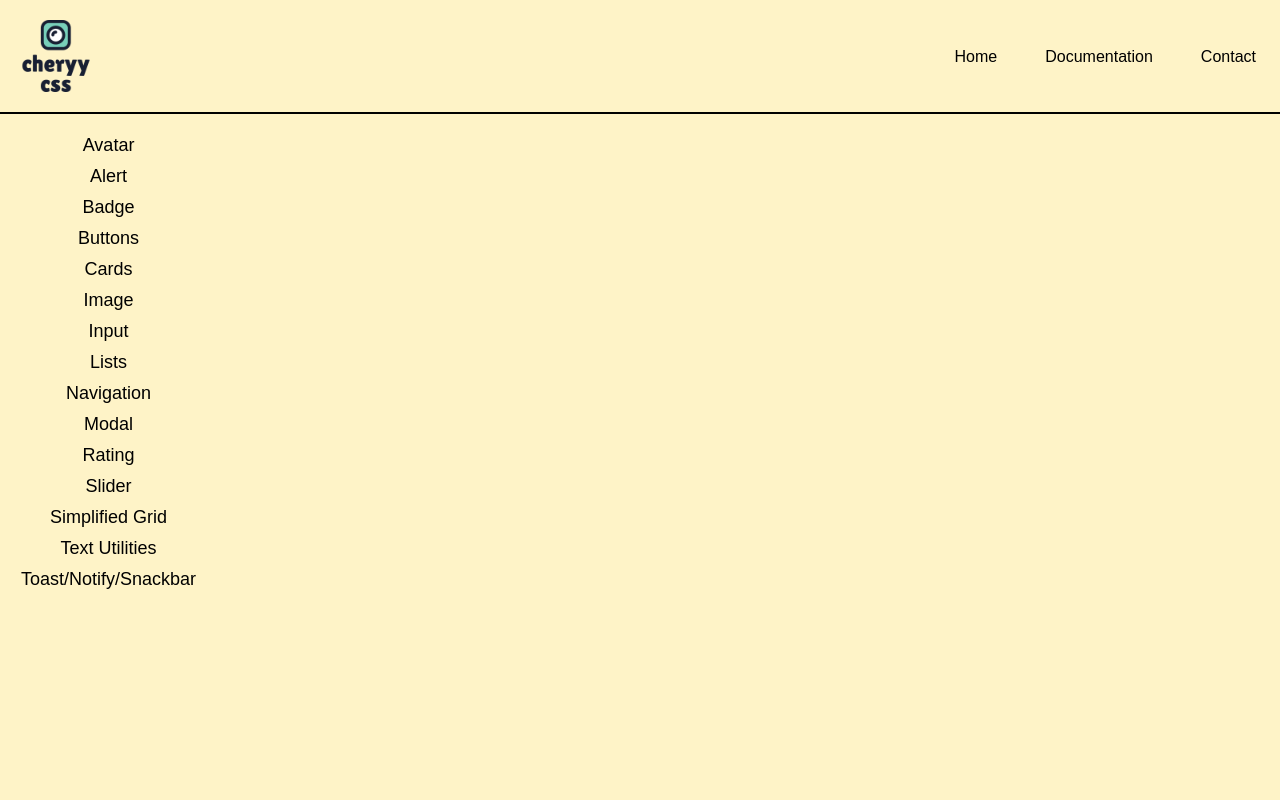
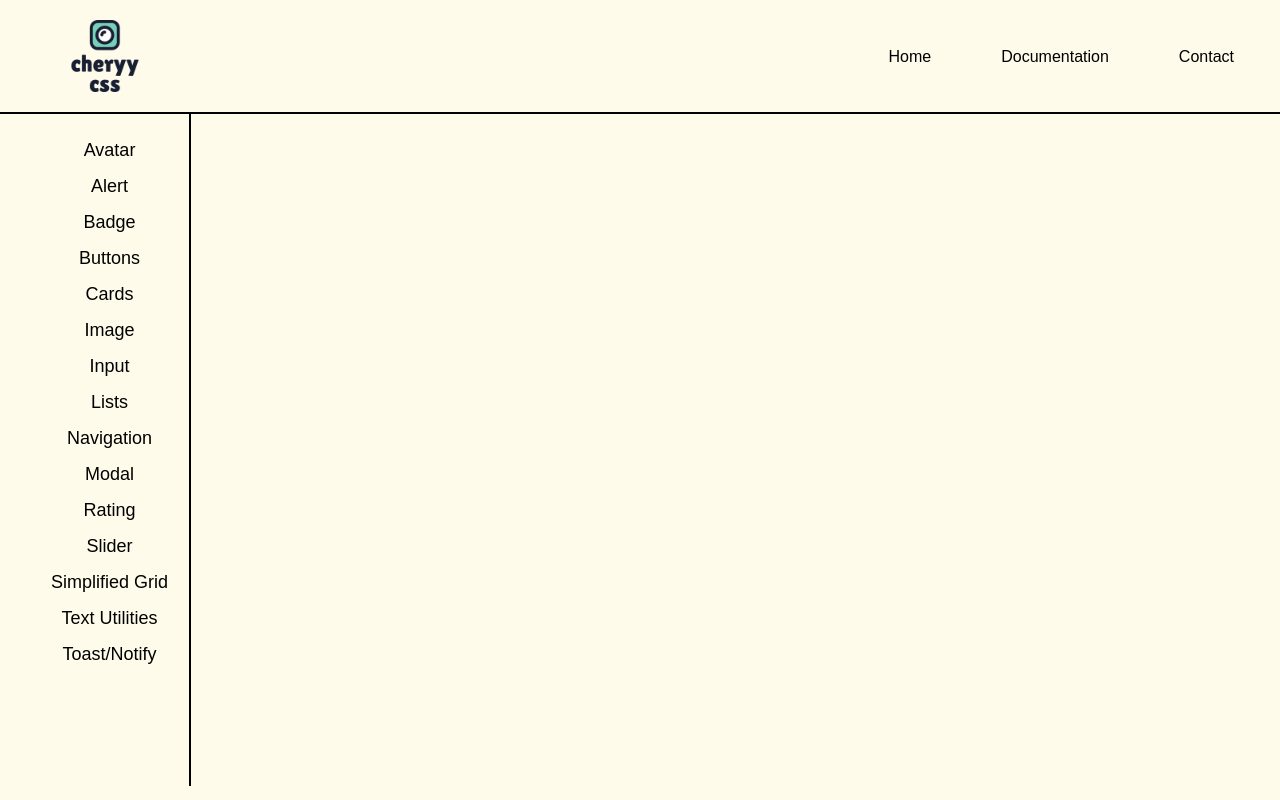
Before and after one commit to ashrayparmar/Copmonent-Library, a plain HTML site: page index.html in a window 1280 px wide. Drawn offline with Linux system fonts and the light colour scheme.

Commit message:
style sidebar done

```diff
--- a/index.html
+++ b/index.html
@@ -37,7 +37,7 @@
                 <li>Slider</li>
                 <li>Simplified Grid</li>
                 <li>Text Utilities</li>
-                <li>Toast/Notify/Snackbar</li>
+                <li>Toast/Notify</li>
             </ul>
         </div>
     </div>
--- a/style.css
+++ b/style.css
@@ -2,8 +2,10 @@
     margin: 0;
     padding: 0;
     font-family: 'Montserrat', sans-serif;
-    background-color: #FEF3C7;
+    background-color: #FFFBEB;
 }
+
+/* Navigation */
 
 nav {
     border-bottom: 2px solid rgb(0, 0, 0);
@@ -13,6 +15,7 @@ nav {
 
 nav > img {
     padding: 1rem;
+    padding-left: 65px;
 }
 
 nav ul {
@@ -26,6 +29,8 @@ nav ul li {
  font-size: 1rem;
  padding: 1.2rem 0.5rem;
  margin: 1rem;
+ cursor: pointer;
+ padding-right: 30px;
 }
 
 /* aside */
@@ -38,9 +43,10 @@ nav ul li {
 
 .aside {
     grid-area: aside;
-    height: 60vh;
     padding: 1em;
     position: fixed;
+    border-right: 2px solid black;
+    height: 80vh;
 }
 
 .aside > ul{
@@ -55,8 +61,6 @@ nav ul li {
     margin: 5px;
     font-size: large;
     cursor: pointer;
+    padding-left: 30px;
+    padding-top: 5px;
 }
-
-.aside > ul > li > a {
-    text-decoration: none;
-}
```
